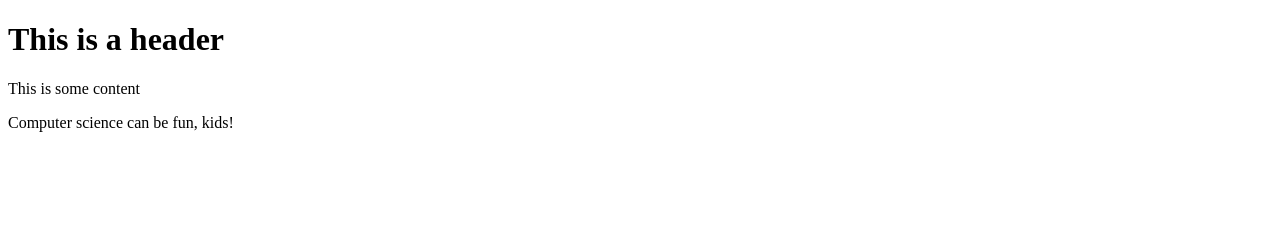
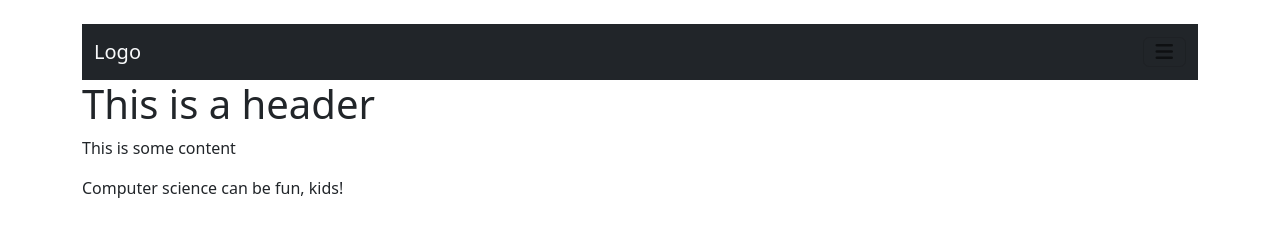
Before and after one commit to eheath30/fp_Portfolio, a plain HTML site: page index.html in a window 1280 px wide. Drawn offline with nearby package versions, Linux system fonts and the light colour scheme.

Commit message:
initial nav templating

```diff
--- a/index.html
+++ b/index.html
@@ -8,11 +8,31 @@
 	<meta name="author" content="Mr.X">
 	<meta name="Elliot" content="" >
 	<meta name="Portfolio" content="A better place to learn computer science">
+	<link href="https://cdn.jsdelivr.net/npm/bootstrap@5.2.0-beta1/dist/css/bootstrap.min.css" rel="stylesheet" integrity="sha384-0evHe/X+R7YkIZDRvuzKMRqM+OrBnVFBL6DOitfPri4tjfHxaWutUpFmBp4vmVor" crossorigin="anonymous">
+	<script src="https://kit.fontawesome.com/c6afa9010a.js" crossorigin="anonymous"></script>
 
-	<title>E to the L to the LIO, T</title>
+	<title>Elliot's Portfolio</title>
 
 </head>
-<body>
+<nav class="navbar navbar-light bg-dark">
+  <div class="container-fluid">
+	<a class="navbar-brand text-light" href="#">Logo</a>
+    <button class="navbar-toggler ms-auto" type="button" data-mdb-toggle="collapse"
+      data-mdb-target="#navbarToggleExternalContent3" aria-controls="navbarToggleExternalContent3"
+      aria-expanded="false" aria-label="Toggle navigation">
+      <i class="fas fa-bars"></i>
+    </button>
+  </div>
+</nav>
+<div class="collapse" id="navbarToggleExternalContent3">
+  <div class="bg-light shadow-3 p-4">
+    <button class="btn btn-link btn-block border-bottom m-0">LINK1</button>
+    <button class="btn btn-link btn-block border-bottom m-0">LINK2</button>
+    <button class="btn btn-link btn-block m-0">LINK3</button>
+  </div>
+</div>
+
+<body class="container py-4">
 
 	<h1>This is a header</h1>
 	<p>This is some content</p>
--- /dev/null
+++ b/styles.css
@@ -0,0 +1,6 @@
+@import url("https://fonts.googleapis.com/css?family=Karla");
+
+body {
+background-image: linear-gradient(to right, #fafafa, #e4e5f1);
+font-family: Karla;
+    }
```
